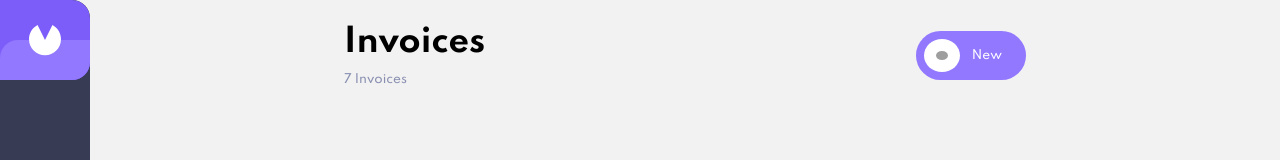
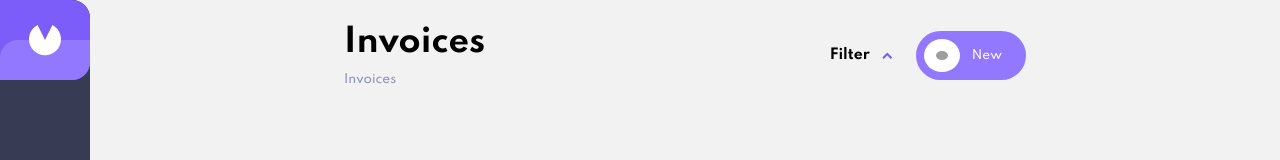
Before and after one commit to zilkupcin/invoice-app-client, a Next.js app: page / in a window 1280 px wide. Shown: the top 160 px of the page. Built offline with nearby package versions, Linux system fonts and the light colour scheme; grey boxes are pictures that could not be loaded.

Commit message:
Pass click handlers as props

```diff
--- a/components/HomeHeader.js
+++ b/components/HomeHeader.js
@@ -3,16 +3,25 @@ import Filter from "./Filter";
 import NewInvoiceBtn from "./NewInvoiceBtn";
 import filters from "../data/filters";
 
-const HomeHeader = () => {
+const HomeHeader = ({
+  numOfInvoices,
+  selectedFilter,
+  onNewInvoiceClick,
+  onFilterClick,
+}) => {
   return (
     <div className={styles.homeHeader}>
       <div className={styles.headerLeft}>
         <h1>Invoices</h1>
-        <span>7 Invoices</span>
+        <span>{numOfInvoices} Invoices</span>
       </div>
       <div className={styles.headerRight}>
-        {/* <Filter filters={filters}></Filter> */}
-        <NewInvoiceBtn></NewInvoiceBtn>
+        <Filter
+          onFilterClick={onFilterClick}
+          filters={filters}
+          selectedFilter={selectedFilter}
+        ></Filter>
+        <NewInvoiceBtn onClick={onNewInvoiceClick}></NewInvoiceBtn>
       </div>
     </div>
   );
```
